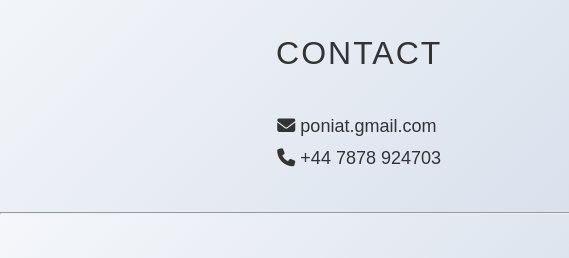
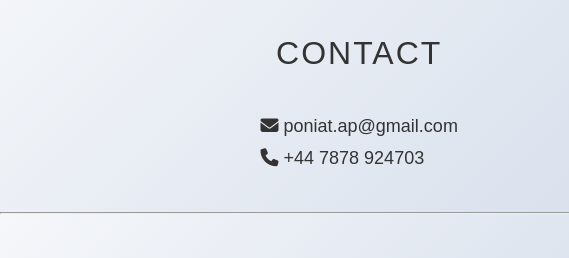
Before and after one commit to P0NIAT/portfolio, a website: page index.html in a window 1280 px wide. Shown: the part 5647-5905 px from the top of the page, 0-569 px from the left. Drawn offline with nearby package versions, Linux system fonts and the light colour scheme.

Commit message:
email address fixed

```diff
--- a/index.html
+++ b/index.html
@@ -528,7 +528,7 @@
 						<div class="contact__brand">
 							<h2 class="section-heading">Contact</h2>
 							<div class="contact__brand-info">
-								<p><i class="fa-solid fa-envelope"></i> poniat.gmail.com</p>
+								<p><i class="fa-solid fa-envelope"></i> poniat.ap@gmail.com</p>
 								<p><i class="fa-solid fa-phone"></i> +44 7878 924703</p>
 							</div>
 						</div>
--- a/src/sass/style.scss
+++ b/src/sass/style.scss
@@ -21,8 +21,6 @@ body {
 	font-family: 'Work Sans', sans-serif;
 	font-size: 1.6rem;
 	background-color: $pure-white;
-	// max-width: 1680px;
-	// margin: 0 auto;
 }
 
 .wrapper {
```
Also changed, not shown: dist/css/style.min.css.
